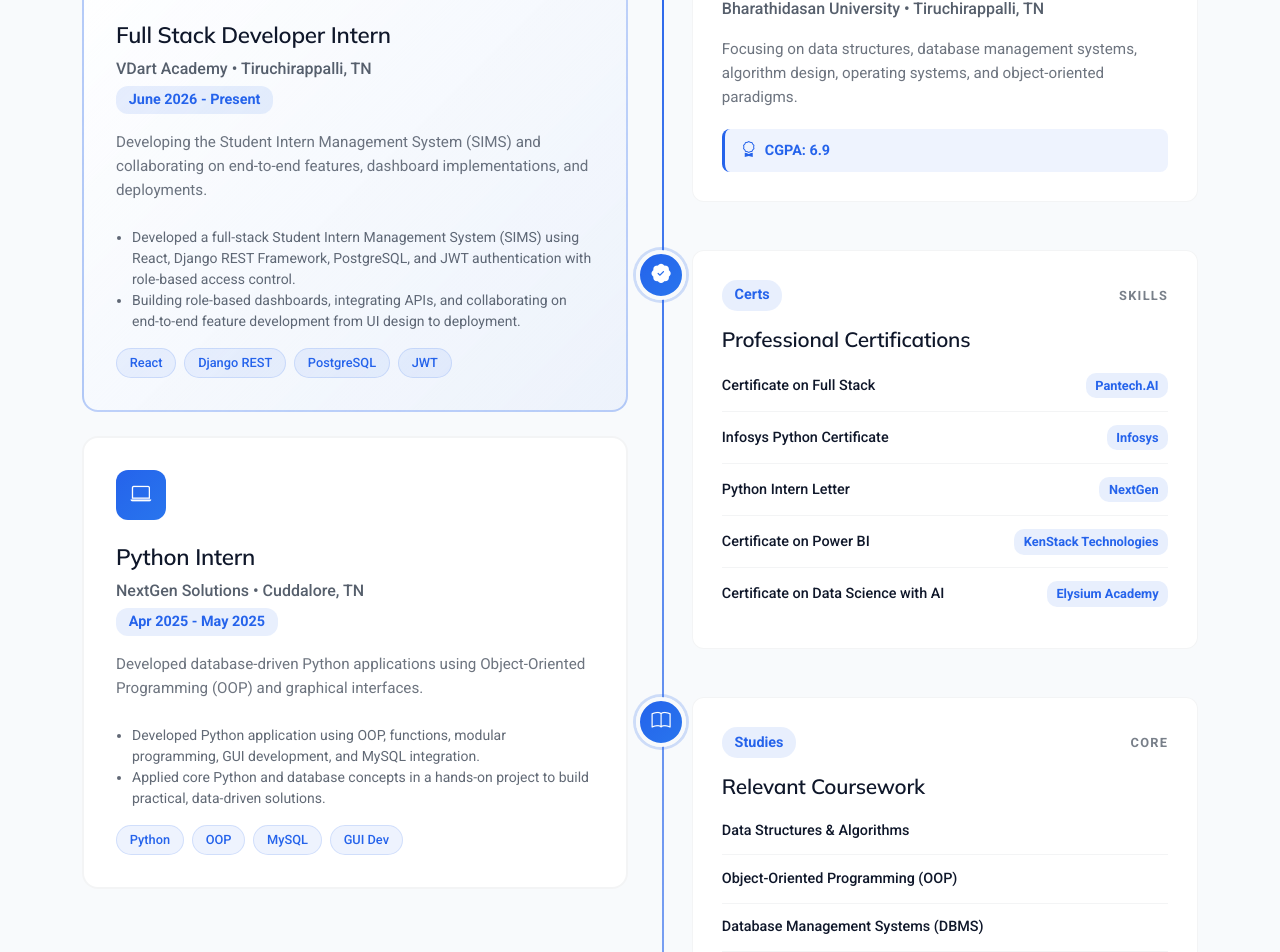
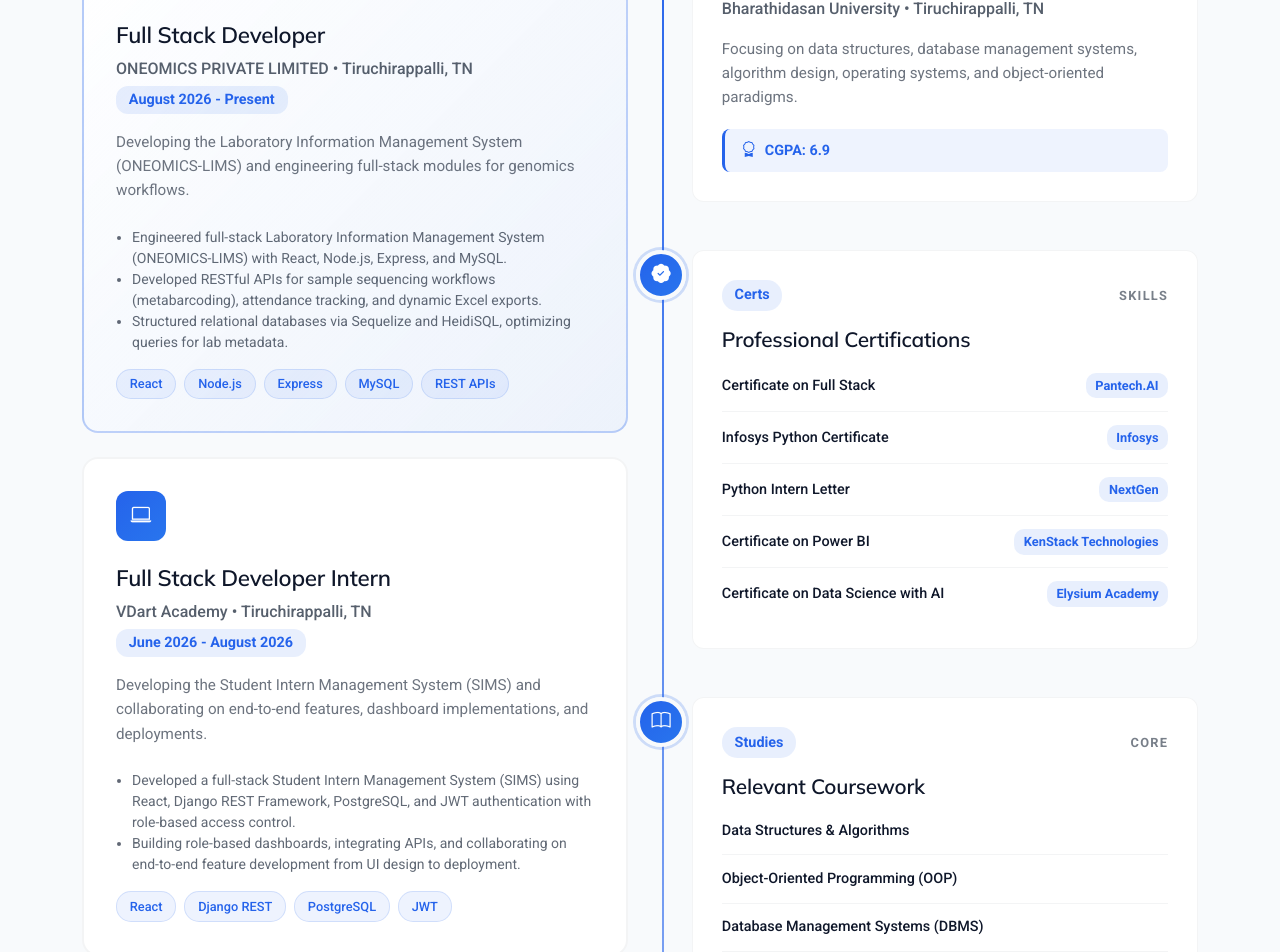
Before and after one commit to Anbuswetha1818/PORTFOLIO, a React (Vite) app: page / in a window 1280 px wide. Shown: the part 2891-3843 px from the top of the page. Built offline with nearby package versions, Linux system fonts and the light colour scheme.

Commit message:
Add ONEOMICS Full Stack Developer experience and ONEOMICS-LIMS project

```diff
--- a/src/components/About.jsx
+++ b/src/components/About.jsx
@@ -51,8 +51,8 @@ const About = () => {
                   <p>Projects</p>
                 </div>
                 <div className="stat-item">
-                  <h4>2</h4>
-                  <p>Internships</p>
+                  <h4>3</h4>
+                  <p>Experiences</p>
                 </div>
                 <div className="stat-item">
                   <h4>6.9</h4>
@@ -103,7 +103,7 @@ const About = () => {
                   <i className="bi bi-briefcase"></i>
                   <div className="detail-content">
                     <span>Experience</span>
-                    <strong>Full Stack Intern</strong>
+                    <strong>Full Stack Developer</strong>
                   </div>
                 </div>
 
--- a/src/components/Projects.jsx
+++ b/src/components/Projects.jsx
@@ -1,11 +1,32 @@
 import React, { useState } from 'react';
 import energystreamAiImg from '../assets/energystream_ai.png';
 import internflowImg from '../assets/internflow.png';
+import oneomicsLimsImg from '../assets/oneomics_lims.png';
 
 const Projects = () => {
   const [selectedProject, setSelectedProject] = useState(null);
 
   const projectsData = [
+    {
+      id: 3,
+      title: 'ONEOMICS-LIMS',
+      image: oneomicsLimsImg,
+      category: 'react-node-mysql',
+      categoryTag: 'Enterprise / Full Stack',
+      year: '2026',
+      tags: ['React', 'Node.js', 'Express', 'MySQL', 'Sequelize'],
+      summary: 'Laboratory Information Management System for tracking genomic sequencing workflows, samples, and reports.',
+      description: 'A comprehensive full-stack enterprise LIMS platform built for ONEOMICS PRIVATE LIMITED to manage laboratory operations, sequencing datasets (such as metabarcoding workflows), customer project records, internal employee attendance, and automated data exports.',
+      features: [
+        'Genomic sample tracking and sequencing status management',
+        'Role-based access control and employee management system',
+        'Relational database architecture powered by MySQL & Sequelize',
+        'Automated real-time reporting with dynamic Excel export generation',
+        'Secure RESTful APIs built with Node.js and Express'
+      ],
+      github: 'https://github.com/Anbuswetha1818',
+      demo: ''
+    },
     {
       id: 2,
       title: 'EnergyStream AI - Energy Forecasting',
@@ -66,7 +87,7 @@ const Projects = () => {
         {/* Project Grid */}
         <div className="row gy-4" data-aos="fade-up" data-aos-delay="300">
           {projectsData.map(project => (
-            <div className="col-lg-6 col-md-6" key={project.id}>
+            <div className="col-lg-4 col-md-6" key={project.id}>
               <div className="portfolio-card">
                 <div className="portfolio-image-container">
                   {project.image ? (
@@ -172,9 +193,11 @@ const Projects = () => {
               <a href={selectedProject.github} target="_blank" rel="noopener noreferrer" className="btn-getstarted text-white py-2 px-4 border-0" style={{ borderRadius: '50px', background: 'var(--accent-color)', fontSize: '14px', fontWeight: '600' }}>
                 <i className="bi bi-github me-2"></i> GitHub Repo
               </a>
-              <a href={selectedProject.demo} target="_blank" rel="noopener noreferrer" className="btn-getstarted py-2 px-4 border-0" style={{ borderRadius: '50px', background: 'rgba(0,0,0,0.05)', color: 'var(--heading-color)', fontSize: '14px', fontWeight: '600' }}>
-                <i className="bi bi-box-arrow-up-right me-2"></i> Demo Link
-              </a>
+              {selectedProject.demo ? (
+                <a href={selectedProject.demo} target="_blank" rel="noopener noreferrer" className="btn-getstarted py-2 px-4 border-0" style={{ borderRadius: '50px', background: 'rgba(0,0,0,0.05)', color: 'var(--heading-color)', fontSize: '14px', fontWeight: '600' }}>
+                  <i className="bi bi-box-arrow-up-right me-2"></i> Demo Link
+                </a>
+              ) : null}
             </div>
           </div>
         </div>
--- a/src/components/Resume.jsx
+++ b/src/components/Resume.jsx
@@ -29,8 +29,8 @@ const Resume = () => {
 
               <div className="experience-cards">
 
-                {/* VDart Academy */}
-                <div className="exp-card featured" data-aos="zoom-in" data-aos-delay="300">
+                {/* ONEOMICS PRIVATE LIMITED */}
+                <div className="exp-card featured" data-aos="zoom-in" data-aos-delay="250">
                   <div className="card-header">
                     <div className="company-logo">
                       <i className="bi bi-buildings"></i>
@@ -38,9 +38,38 @@ const Resume = () => {
                     <div className="period-badge">Current</div>
                   </div>
                   <div className="card-body">
+                    <h3>Full Stack Developer</h3>
+                    <p className="company-name">ONEOMICS PRIVATE LIMITED • Tiruchirappalli, TN</p>
+                    <span className="duration">August 2026 - Present</span>
+                    <p className="description">
+                      Developing the Laboratory Information Management System (ONEOMICS-LIMS) and engineering full-stack modules for genomics workflows.
+                    </p>
+                    <ul className="small ps-3 mb-3" style={{ color: 'color-mix(in srgb, var(--default-color), transparent 30%)' }}>
+                      <li>Engineered full-stack Laboratory Information Management System (ONEOMICS-LIMS) with React, Node.js, Express, and MySQL.</li>
+                      <li>Developed RESTful APIs for sample sequencing workflows (metabarcoding), attendance tracking, and dynamic Excel exports.</li>
+                      <li>Structured relational databases via Sequelize and HeidiSQL, optimizing queries for lab metadata.</li>
+                    </ul>
+                    <div className="skills-tags">
+                      <span className="skill-tag">React</span>
+                      <span className="skill-tag">Node.js</span>
+                      <span className="skill-tag">Express</span>
+                      <span className="skill-tag">MySQL</span>
+                      <span className="skill-tag">REST APIs</span>
+                    </div>
+                  </div>
+                </div>
+
+                {/* VDart Academy */}
+                <div className="exp-card" data-aos="zoom-in" data-aos-delay="300">
+                  <div className="card-header">
+                    <div className="company-logo">
+                      <i className="bi bi-laptop"></i>
+                    </div>
+                  </div>
+                  <div className="card-body">
                     <h3>Full Stack Developer Intern</h3>
                     <p className="company-name">VDart Academy • Tiruchirappalli, TN</p>
-                    <span className="duration">June 2026 - Present</span>
+                    <span className="duration">June 2026 - August 2026</span>
                     <p className="description">
                       Developing the Student Intern Management System (SIMS) and collaborating on end-to-end features, dashboard implementations, and deployments.
                     </p>
```
Also changed, not shown: src/assets/oneomics_lims.png (added).
